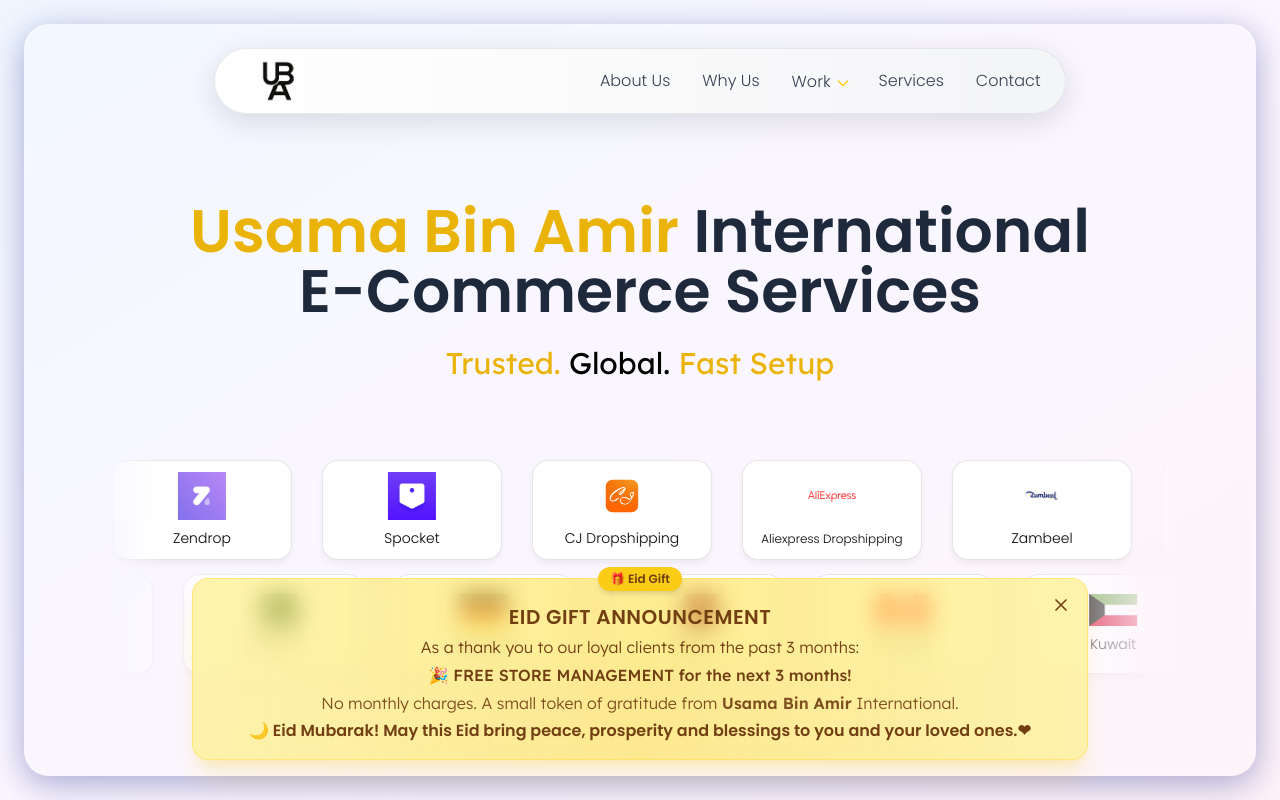
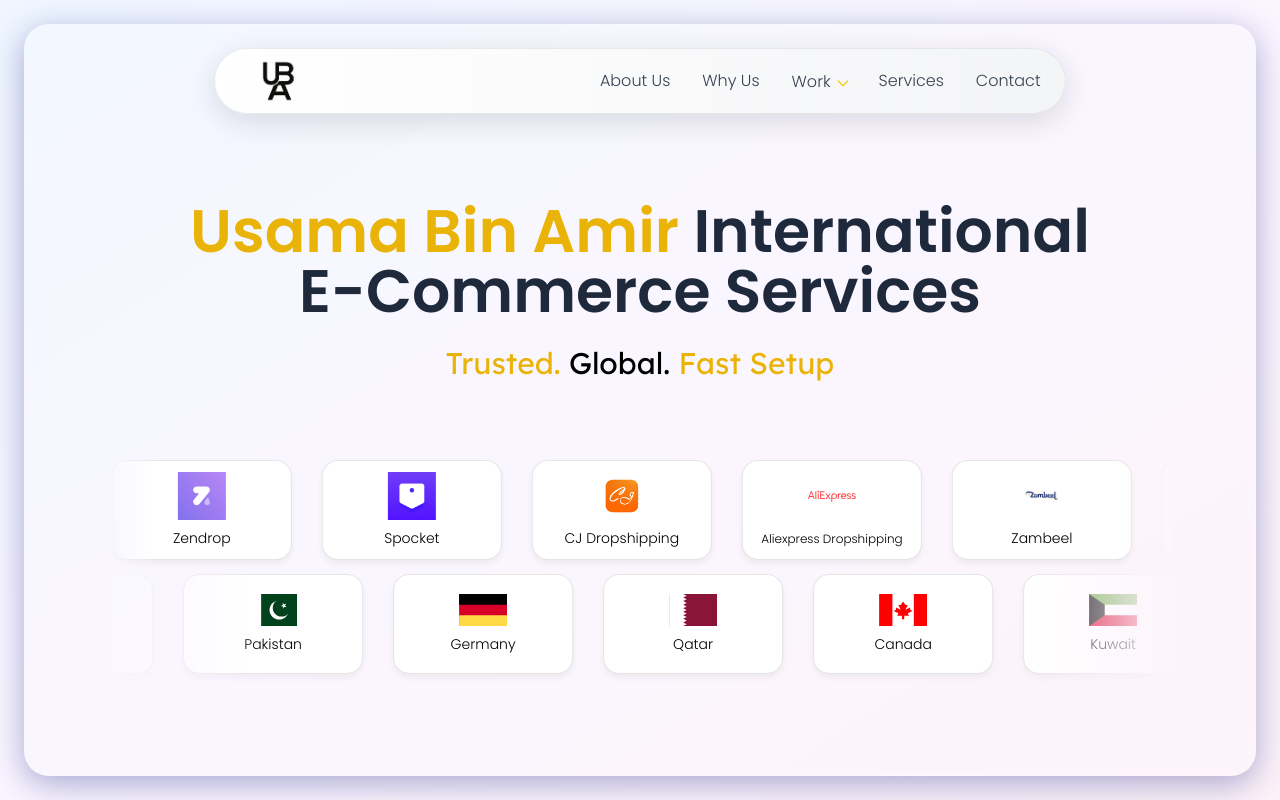
Before and after one commit to iamshayan40/UBA-Portfolio, a Next.js app: page / in a window 1280 px wide. Shown: the top 800 px of the page. Built offline with nearby package versions, Linux system fonts and the light colour scheme; no server answers.

Commit message:
Announcement Removed

```diff
--- a/src/components/ui/Announcement.tsx
+++ b/src/components/ui/Announcement.tsx
@@ -1,62 +1,9 @@
-"use client";
+import React from 'react'
 
-import { motion } from "framer-motion";
-import { useState } from "react";
+const Announcement = () => {
+  return (
+    <></>
+  )
+}
 
-export default function Announcement() {
-  const [isVisible, setIsVisible] = useState(true);
-
-  if (!isVisible) return null;
-
-  return (
-    <motion.div
-      initial={{ opacity: 0, y: 100 }}
-      animate={{ opacity: 1, y: 0 }}
-      className="fixed left-0 right-0 bottom-3 md:bottom-10 mx-auto z-50 w-[95%] max-w-4xl rounded-2xl border border-yellow-300/50 bg-gradient-to-r from-yellow-200/70 via-yellow-300/60 to-yellow-200/70 shadow-xl shadow-yellow-400/20 backdrop-blur-md"
-      style={{ margin: "0 auto" }}
-    >
-      <div className="relative px-6 sm:px-8 md:px-12 py-4">
-        {/* Close Button */}
-        <button
-          onClick={() => setIsVisible(false)}
-          className="absolute right-3 top-3 p-1 text-yellow-900 hover:text-yellow-700 transition"
-          aria-label="Close"
-        >
-          <svg
-            xmlns="http://www.w3.org/2000/svg"
-            className="h-5 w-5"
-            fill="none"
-            viewBox="0 0 24 24"
-            stroke="currentColor"
-          >
-            <path strokeLinecap="round" strokeLinejoin="round" strokeWidth={2} d="M6 18L18 6M6 6l12 12" />
-          </svg>
-        </button>
-
-        {/* Floating Badge */}
-        <div className="absolute -top-3 left-1/2 -translate-x-1/2 bg-yellow-400 text-yellow-900 px-3 py-1 rounded-full text-xs font-semibold shadow-md">
-          🎁 Eid Gift
-        </div>
-
-        <div className="text-center space-y-1 mt-2">
-          <h2 className="text-base md:text-xl font-poppins font-semibold text-yellow-900 tracking-wide">
-            EID GIFT ANNOUNCEMENT
-          </h2>
-          <p className="text-xs md:text-base font-lexend font-light text-yellow-900">
-            As a thank you to our loyal clients from the past 3 months:
-          </p>
-          <p className="text-sm md:text-base font-lexend font-medium text-yellow-900">
-            🎉 FREE STORE MANAGEMENT for the next 3 months!
-          </p>
-          <p className="text-xs md:text-base font-lexend font-light text-yellow-900 opacity-90">
-            No monthly charges. A small token of gratitude from{" "}
-            <span className="font-semibold">Usama Bin Amir</span> International.
-          </p>
-          <p className="mt-3 text-xs md:text-base font-poppins font-semibold text-yellow-900">
-            🌙 Eid Mubarak! May this Eid bring peace, prosperity and blessings to you and your loved ones.❤
-          </p>
-        </div>
-      </div>
-    </motion.div>
-  );
-}
+export default Announcement
```
